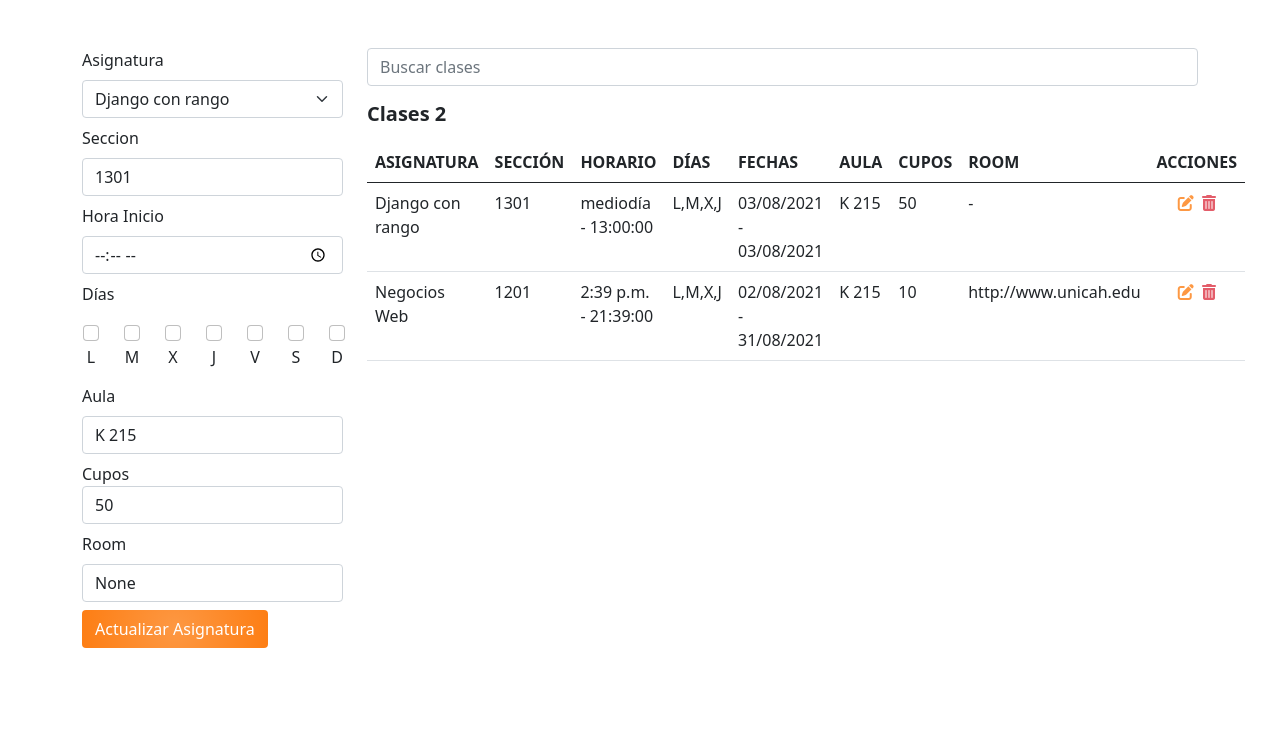
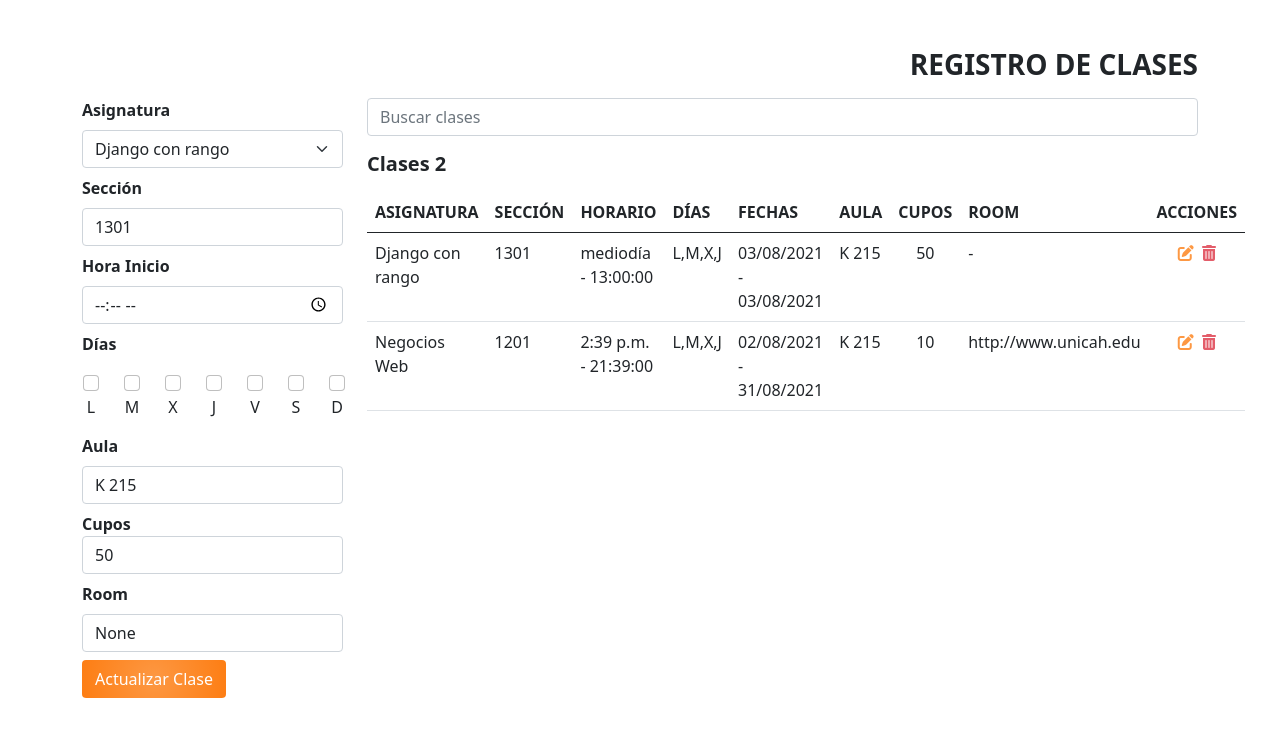
Before and after one commit to AmadeusLiz/GestorAcademico, a Django app: page /academico/clases_admin/1/editar/ in a window 1280 px wide. Shown: the part 66-800 px from the top of the page. Run offline with Django 3.2, Linux system fonts and the light colour scheme; a user stored in the database is signed in; data comes from the database, SQL or seed files in the repository; some libraries are stand-ins or nearby versions; some web fonts are replaced.

Commit message:
Detalles en estética
Colores de letras, titulos en pantallas de administrador

Co-Authored-By: KeniaMore1999 <85408952+KeniaMore1999@users.noreply.github.com>

```diff
--- a/app_academico/templates/academico/alumnos.html
+++ b/app_academico/templates/academico/alumnos.html
@@ -5,8 +5,9 @@
 {% endblock %}
 
 {% block container %}
+    <h3 class="mb-3 text-end fw-bold textOrangeDark">REGISTRO DE ALUMNOS</h3>
+
     <div class="row">
-
         <div class="col-3">
         {% if alumno %}
             <form action="{% url 'academico:editar_alumnos' alumno.id %}" method="POST">
--- a/app_academico/templates/academico/clasesAdmin.html
+++ b/app_academico/templates/academico/clasesAdmin.html
@@ -5,6 +5,7 @@
 {% endblock %}
 
 {% block container %}
+    <h3 class="mb-3 text-end fw-bold textOrangeDark">REGISTRO DE CLASES</h3>
     <div class="row">
 
         <div class="col-3">
@@ -15,7 +16,7 @@
         {% endif %}
                 {% csrf_token %}
                 <div class="mb-2">
-                    <label class="mb-2" for="asignatura">Asignatura</label>
+                    <label class="mb-2 fw-bold" for="asignatura">Asignatura</label>
                     <select name="asignatura" id="asignatura" class="form-select">
                         {% for a in  asignaturas %}
                             {% if c and c.asignatura.id == a.id %}
@@ -27,17 +28,17 @@
                 </div>
 
                 <div class="mb-2">
-                    <label class="mb-2" for="seccion">Seccion</label>
+                    <label class="mb-2 fw-bold" for="seccion">Sección</label>
                     <input type="text" value="{{ c.seccion }}" name="seccion" id="seccion" class="form-control" placeholder="1201" pattern="^(?!\D)\d+" required>
                 </div>
 
                 <div class="mb-2">
-                    <label class="mb-2" for="hora">Hora Inicio</label>
+                    <label class="mb-2 fw-bold" for="hora">Hora Inicio</label>
                     <input type="time" value="{{ c.hora}}" name="hora" id="hora" class="form-control" min="07:00" required>
                 </div>
 
                 <div class="mb-2">
-                    <label class="mb-2" for="dias">Días</label>
+                    <label class="mb-2 fw-bold" for="dias">Días</label>
                         <div class="btn-group btn-group-toggle" data-toggle="buttons">
                             {% for d in "LMXJVSD" %} <!--https://stackoverflow.com/questions/5242866/how-to-loop-7-times-in-the-django-templates-->
                                  <label class="btn" {% if d == 'L' %}style="padding-left: 0px;"{% endif %}>
@@ -48,25 +49,25 @@
                 </div>
 
                 <div class="mb-2">
-                    <label class="mb-2" for="aula">Aula</label>
-                    <input type="text"  value="{{ c.aula }}" name="aula" id="aula" class="form-control" placeholder="C303" required>
+                    <label class="mb-2 fw-bold" for="aula">Aula</label>
+                    <input type="text" value="{{ c.aula }}" name="aula" id="aula" class="form-control" placeholder="C303" required>
                 </div>
 
                 <div class="mb-2">
-                    <label for="cupos">Cupos</label>
+                    <label class="fw-bold" for="cupos">Cupos</label>
                     <input type="number"  value="{{ c.cupos }}" name="cupos" id="cupos" class="form-control" min="10"  placeholder="10" required>
                 </div>
 
                 <div class="mb-2">
-                    <label class="mb-2" for="aula">Room</label>
+                    <label class="mb-2 fw-bold" for="aula">Room</label>
                     <input type="text"  value="{{ c.room }}" name="room" id="room" class="form-control" placeholder="www.unicah.edu">
                 </div>
 
                 <div class="mb-2">
                 {% if c %}
-                    <input onclick="if (!confirm('¿Desea actualizar {{c.asignatura}} {{c.seccion}}?')) return false;"  type ="submit" class="btn text-white orange" value="Actualizar Asignatura">
+                    <input onclick="if (!confirm('¿Desea actualizar {{c.asignatura}} {{c.seccion}}?')) return false;"  type ="submit" class="btn text-white orange" value="Actualizar Clase">
                 {% else %}
-                    <input type ="submit" class="btn text-white orange" value="Registrar Asignatura">
+                    <input type ="submit" class="btn text-white orange" value="Registrar Clase">
                 {% endif %}
                 </div>
             </form>
@@ -109,7 +110,7 @@
                             <td>{{ c.dias}}</td>
                             <td>{{ c.fecha_inicio|date:'d/m/Y' }} - {{ c.fecha_finalizacion|date:'d/m/Y' }}</td>
                             <td>{{ c.aula}}</td>
-                            <td>{{ c.cupos}}</td>
+                            <td class="text-center">{{ c.cupos}}</td>
                             <td>{{ c.room | default_if_none:'-'}}</td>
                             <td class="text-center">
                                 <a href="{% url 'academico:editar_clase' c.id %}" class="edit"><span class="fas fa-edit"></span></a>&nbsp
--- a/app_academico/templates/academico/index.html
+++ b/app_academico/templates/academico/index.html
@@ -54,7 +54,7 @@
 
     {% if user.is_superuser %}
         <div class="row">
-            <h1>Bienvenido {{ user }}</h1>
+            <h3 class="mb-5 textOrangeDark fw-bold">BIENVENIDO, {{ user|upper }}</h3>
             <div class="container">
                 <a href="/admin/" class="card-link text-decoration-none">
                     <div class="card" style="width: 20rem;" id="c">
--- a/global_templates/base.html
+++ b/global_templates/base.html
@@ -13,7 +13,7 @@
 <body>
     <nav class="orange navbar navbar-expand-lg navbar-light ">
         <div class="container">
-          <a class="navbar-brand" href="/"><img src="{% static 'seguridad/img/mainWhite.png' %}" alt="TEACH.IT LOGO" width="120" height="40"></a>
+          <a class="navbar-brand" href="/"><img src="{% static 'seguridad/img/mainWhite.png' %}" alt="TEACH.IT LOGO" width="120" height="40" style="margin-top: 0px;"></a>
           <button class="navbar-toggler" type="button" data-bs-toggle="collapse" data-bs-target="#navbarNavAltMarkup" aria-controls="navbarNavAltMarkup" aria-expanded="false" aria-label="Toggle navigation">
             <span class="navbar-toggler-icon"></span>
           </button>
```
Also changed, not shown: app_academico/templates/academico/asignaturas.html (+11 -8 lines), app_academico/templates/academico/docenteAdmin.html (+12 -10 lines).
